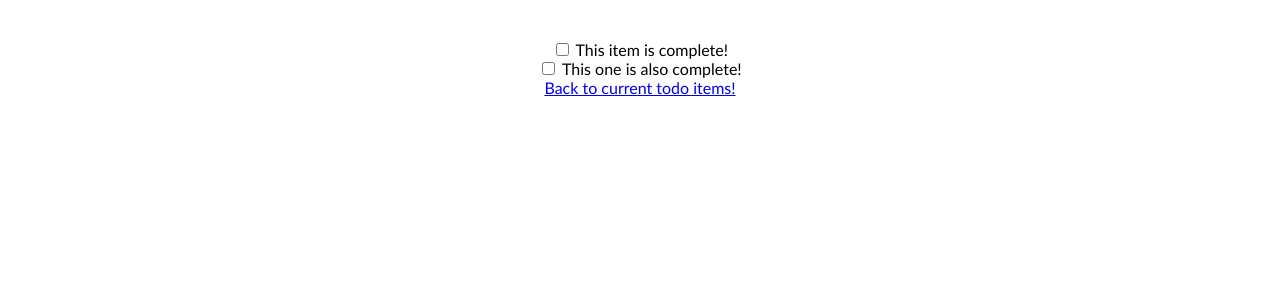
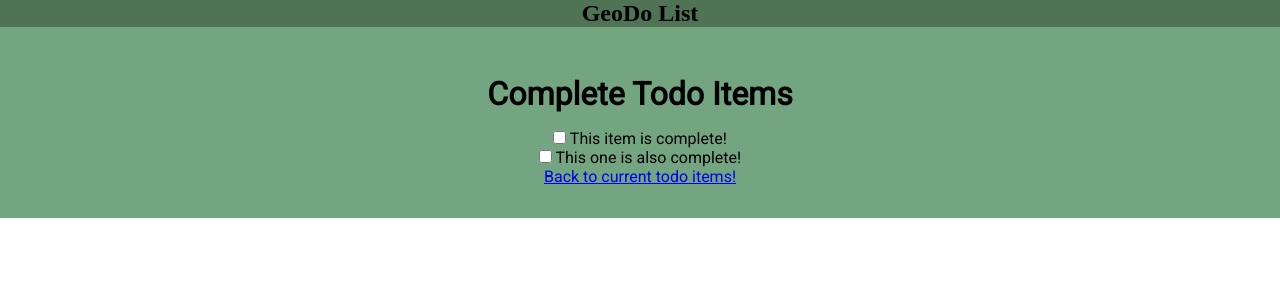
Before and after one commit to csci5117s23/homework-2-folti002, a Next.js app: page /done in a window 1280 px wide. Shown: the top 300 px of the page. Built offline with nearby package versions, Linux system fonts and the light colour scheme.

Commit message:
Added some styles and restructured code

```diff
--- /dev/null
+++ b/src/features/TopBar.js
@@ -0,0 +1,9 @@
+export default function TopBar() {
+  return (
+    <>
+      <div className='top-bar'>
+        <h2> GeoDo List </h2>
+      </div>
+    </>
+  );
+}
--- a/src/pages/done.js
+++ b/src/pages/done.js
@@ -1,8 +1,7 @@
-import Head from 'next/head';
 import Link from 'next/link';
-import { Inter } from 'next/font/google';
 import { useEffect, useState } from 'react';
-import TodoList from './todos/TodoList';
+import TodoList from '../features/TodoList';
+import TopBar from '../features/TopBar';
 
 export default function Todos() {
   const [loading, setLoading] = useState(false);
@@ -14,7 +13,10 @@ export default function Todos() {
     return (<span> Loading... </span>);
   } else {
     return (
+      <>
+        <TopBar> </TopBar>
         <div className='container'>
+          <h1> Complete Todo Items </h1>
           { todos ? (
             <TodoList todos={todos}></TodoList>
           ) : (
@@ -23,6 +25,7 @@ export default function Todos() {
           }
           <Link href='todos'> Back to current todo items! </Link>
         </div>
+      </>
     );
   }
 }
--- a/src/pages/index.js
+++ b/src/pages/index.js
@@ -1,4 +1,6 @@
 import Link from 'next/link';
+import Head from 'next/head';
+import TopBar from '../features/TopBar';
 
 export default function Home() {
   return (
@@ -9,6 +11,7 @@ export default function Home() {
         <meta name="viewport" content="width=device-width, initial-scale=1" />
         <link rel="icon" href="/favicon.ico" />
       </Head>
+      <TopBar>  </TopBar>
       <div className='container'>
         <h1> Welcome to your GeoDo List! </h1>
         <h3> Sign in or create an account below! </h3>
--- a/src/pages/todos.js
+++ b/src/pages/todos.js
@@ -1,6 +1,6 @@
 import Link from 'next/link';
 import { useEffect, useState } from 'react';
-import TodoList from './todos/TodoList';
+import TodoList from '../features/TodoList';
 
 export default function Todos() {
   const API_ENDPOINT = "https://backend-rnkp.api.codehooks.io/dev/flashCard/";
--- a/src/styles/styles.css
+++ b/src/styles/styles.css
@@ -1,5 +1,27 @@
+@import url("https://fonts.googleapis.com/css2?family=Roboto&display=swap");
+
+* {
+  margin: 0;
+  padding: 0;
+  box-sizing: border-box;
+}
+
+.top-bar {
+  text-align: center;
+  background-color: #507255;
+}
+
+h1 {
+  padding: 1rem;
+}
+
+h3 {
+  padding: 1rem;
+}
+
 .container {
-  font-family: 'Trebuchet MS', 'Lucida Sans Unicode', 'Lucida Grande', 'Lucida Sans', Arial, sans-serif;
+  background-color: #73A580;
+  font-family: "Roboto", sans-serif;
   text-align: center;
   padding: 2rem;
 }
```
Also changed, not shown: src/features/TodoItem.js (renamed from src/pages/todos/TodoItem.js), src/features/TodoList.js (renamed from src/pages/todos/TodoList.js). Lines whose indentation alone changed are shown as unchanged.
